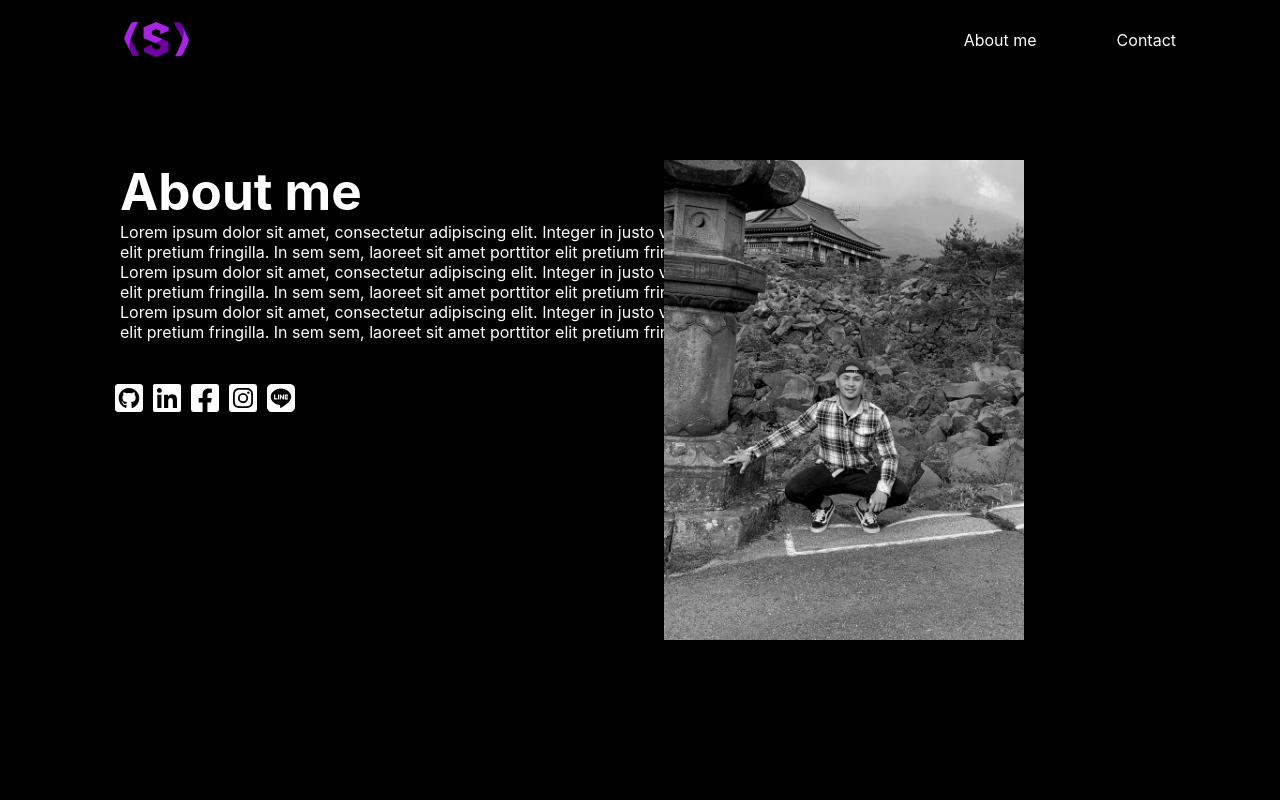
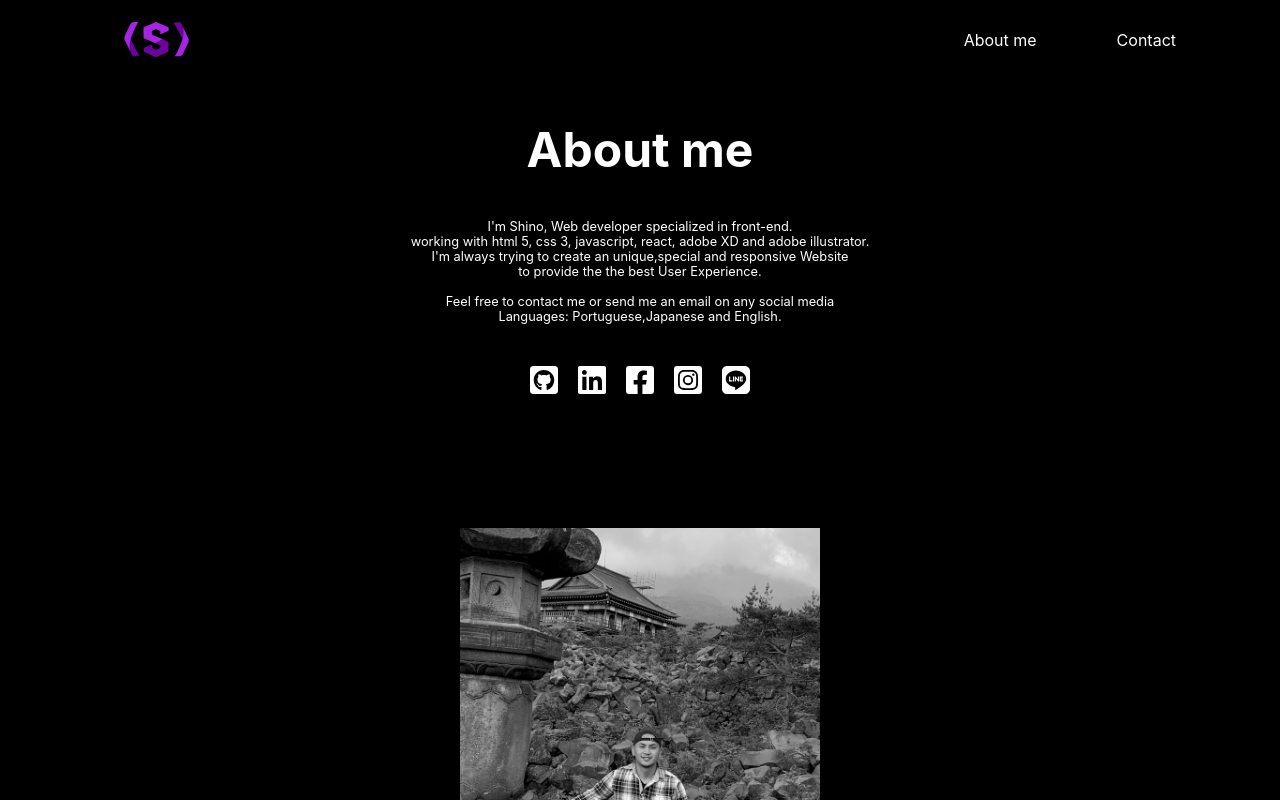
Before and after one commit to eveshino/Portfolio, a React (Create React App) app: page /aboutme in a window 1280 px wide. Shown: the top 800 px of the page. Built offline with nearby package versions, Linux system fonts and the light colour scheme.

Commit message:
final details and text

```diff
--- a/src/components/Home.module.css
+++ b/src/components/Home.module.css
@@ -45,6 +45,7 @@
 .subtext {
   color: rgb(109, 3, 158);
   font-size: 1.5rem;
+  margin-top: 15px;
 }
 
 .minitext {
--- a/src/components/Introduction.js
+++ b/src/components/Introduction.js
@@ -12,12 +12,7 @@ function Introduction() {
           <br /> I'm
           <span className={classes.nameColor}> Everson Shinohara</span>
         </h1>
-        <p>
-          Lorem ipsum dolor sit amet, consectetur adipiscing elit. Integer in
-          justo vitae <br />
-          elit pretium fringilla. In sem sem, laoreet sit amet porttitor elit
-          pretium fringilla.
-        </p>
+        <p>Front End Web developer and Web designer based in Japan.</p>
         <Link to="/contact">
           <button className={classes.button}>Get in touch!</button>
         </Link>
--- a/src/components/Introduction.module.css
+++ b/src/components/Introduction.module.css
@@ -14,7 +14,9 @@
   font-size: 4rem;
   margin: 0;
 }
-
+.nameIntro p {
+  font-size: 1.2rem;
+}
 .nameColor {
   color: rgb(166, 37, 226);
 }
@@ -57,7 +59,7 @@
     width: 100%;
   }
   .nameIntro h1 {
-    font-size: 2rem;
+    font-size: 2.3rem;
     margin: 0;
   }
 
--- a/src/components/aboutme/About.js
+++ b/src/components/aboutme/About.js
@@ -15,18 +15,17 @@ function About() {
       <div className={classes.header}>
         <h1 className={classes.text}>About me</h1>
         <p className={classes.textP}>
-          Lorem ipsum dolor sit amet, consectetur adipiscing elit. Integer in
-          justo vitae <br />
-          elit pretium fringilla. In sem sem, laoreet sit amet porttitor elit
-          pretium fringilla.
-          <br /> Lorem ipsum dolor sit amet, consectetur adipiscing elit.
-          Integer in justo vitae <br />
-          elit pretium fringilla. In sem sem, laoreet sit amet porttitor elit
-          pretium fringilla.
-          <br /> Lorem ipsum dolor sit amet, consectetur adipiscing elit.
-          Integer in justo vitae <br />
-          elit pretium fringilla. In sem sem, laoreet sit amet porttitor elit
-          pretium fringilla.
+          I'm Shino, Web developer specialized in front-end.
+          <br />
+          working with html 5, css 3, javascript, react, adobe XD and adobe
+          illustrator.
+          <br /> I'm always trying to create an unique,special and responsive
+          Website <br />
+          to provide the the best User Experience.
+          <br />
+          <br /> Feel free to contact me or send me an email on any social media{" "}
+          <br />
+          Languages: Portuguese,Japanese and English.
         </p>
         <div className={classes.icons}>
           <a
--- a/src/components/aboutme/About.module.css
+++ b/src/components/aboutme/About.module.css
@@ -1,78 +1,59 @@
 .main {
+  font-family: "SF Pro Display";
+  display: block;
+  height: auto;
   background-color: rgb(0, 0, 0);
-  height: 90vh;
-  font-family: "SF Pro Display";
+  justify-content: center;
+  align-items: center;
+  text-align: center;
+  margin: 0;
+  padding: 0;
 }
+
 .header {
   position: relative;
   height: 80vh;
   overflow: hidden;
 }
 .text {
-  font-size: 3.2rem;
-  margin-left: 120px;
-  margin-top: 80px;
+  font-size: 3rem;
+  margin: 40px;
   color: white;
 }
 .textP {
-  font-size: 1rem;
-  margin-left: 120px;
+  font-size: 0.8rem;
+  margin: 0;
   color: white;
 }
 .myself {
   width: 45vh;
-  position: absolute;
-  top: 50%;
-  right: 20%;
-  transform: translateY(-50%);
+  position: static;
+  transform: translateY(-40%);
 }
 
 .icons {
-  display: flex;
-  margin-top: 5vh;
-  margin-left: 110px;
+  justify-content: center;
+  margin: 40px;
 }
 .icon {
   cursor: pointer;
-  margin: 0 5px;
+  margin: 0 10px;
   color: white;
   font-size: 2rem;
 }
 
 @media screen and (max-width: 1224px) {
-  .main {
-    display: block;
-    height: auto;
-    justify-content: center;
-    align-items: center;
-    text-align: center;
-    margin: 0;
-    padding: 0;
-  }
   .header {
     height: 65vh;
   }
   .text {
     font-size: 2rem;
-    margin: 40px;
-  }
-  .textP {
-    font-size: 0.8rem;
-    margin: 0;
   }
   .myself {
-    position: static;
     width: 30vh;
-    margin-top: 110px;
+    margin-top: 30px;
   }
   .pic {
-    height: 50vh;
-  }
-  .icons {
-    margin: 40px;
-    justify-content: center;
-  }
-  .icon {
-    margin: 0 10px;
+    height: 40vh;
   }
 }
--- a/src/components/form/Form.module.css
+++ b/src/components/form/Form.module.css
@@ -60,6 +60,9 @@ button:hover {
 }
 
 @media screen and (max-width: 1424px) {
+  .container {
+    margin: 0;
+  }
   .button {
     margin-top: 5px;
   }
```
